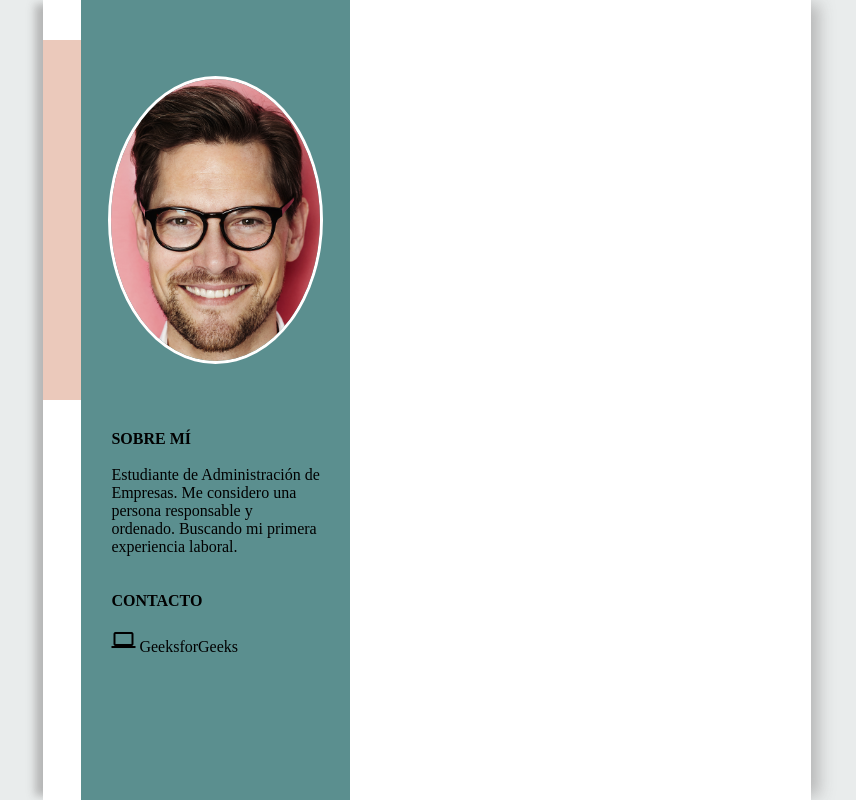
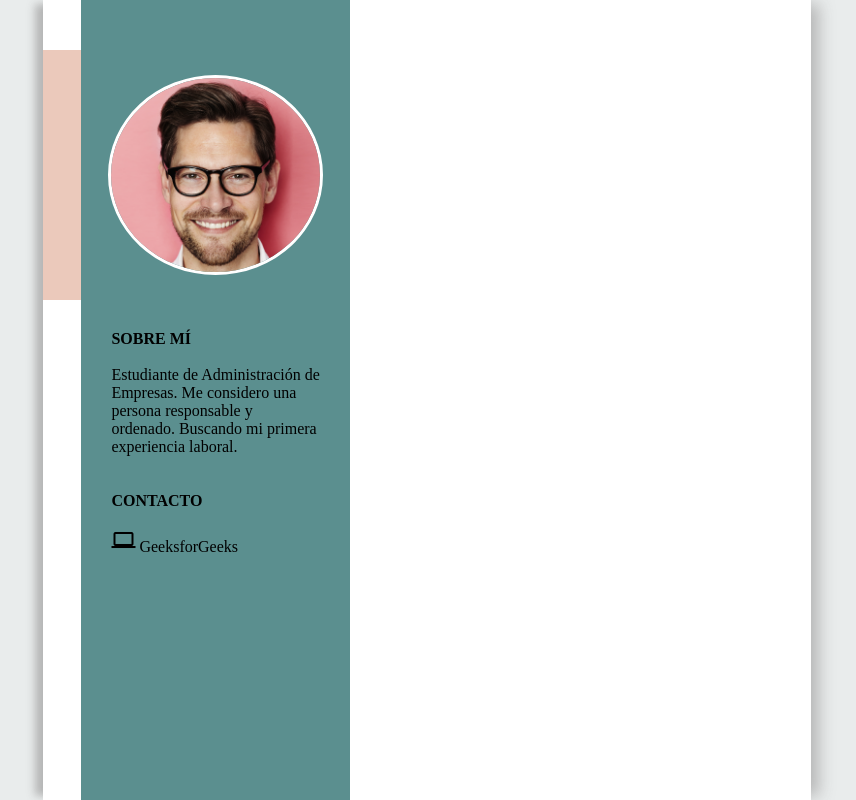
Before and after one commit to BautistaMendibe/cv-para-mauro, a plain HTML site: page index.html in a window 1280 px wide. Shown: the whole page, without its empty margins (213-1069 px from the left). Drawn offline with Linux system fonts and the light colour scheme.

Commit message:
Saqué la altura como un grid, ahora es con pixeles

```diff
--- a/style.css
+++ b/style.css
@@ -2,10 +2,6 @@
     box-sizing: border-box;
     padding: 0;
     margin: 0;
-}
-
-html{
-    height: 100%;
 }
 
 body{
@@ -14,38 +10,31 @@ body{
     background-color: #E9ecec;
     margin-left: 20%;
     margin-right: 20%;
-    min-height: 100%;
-    height: 100%;
     box-shadow: 12px 0 15px -4px rgba(170, 170, 170, 0.8), -12px 0 8px -4px rgba(170, 170, 170, 0.8);
 }
 
-.top-header{
-    display: grid;
-    grid-template-rows: 5% 45% 50%;
-}
 
 .header{
-    display: grid;
-    grid-template-rows: 5% 45% 50%;
     background-color: #5b8f8f;
 }
 
 .information{
-    display: grid;
-    grid-template-rows: 5% 45% 50%;
     background-color: white;
 }
 
-.top-header .first-row{
+.first-row{
     background-color: white;
+    height: 50px;
 }
 
-.top-header .second-row{
+.second-row{
     background-color: #ebc9bb;
+    height: 250px;
 }
 
-.top-header .third-row{
+.third-row{
     background-color: white;
+    height: 500px;
 }
 
 .imagen-perfil{
@@ -56,7 +45,12 @@ body{
     object-fit: cover;
 }
 
+.first-row-header{
+    height: 50px;
+}
+
 .second-row-header{
+    height: 250px;
     display: flex;
     align-items: center;
     justify-content: center;
```
Also changed, not shown: 1 other file.
